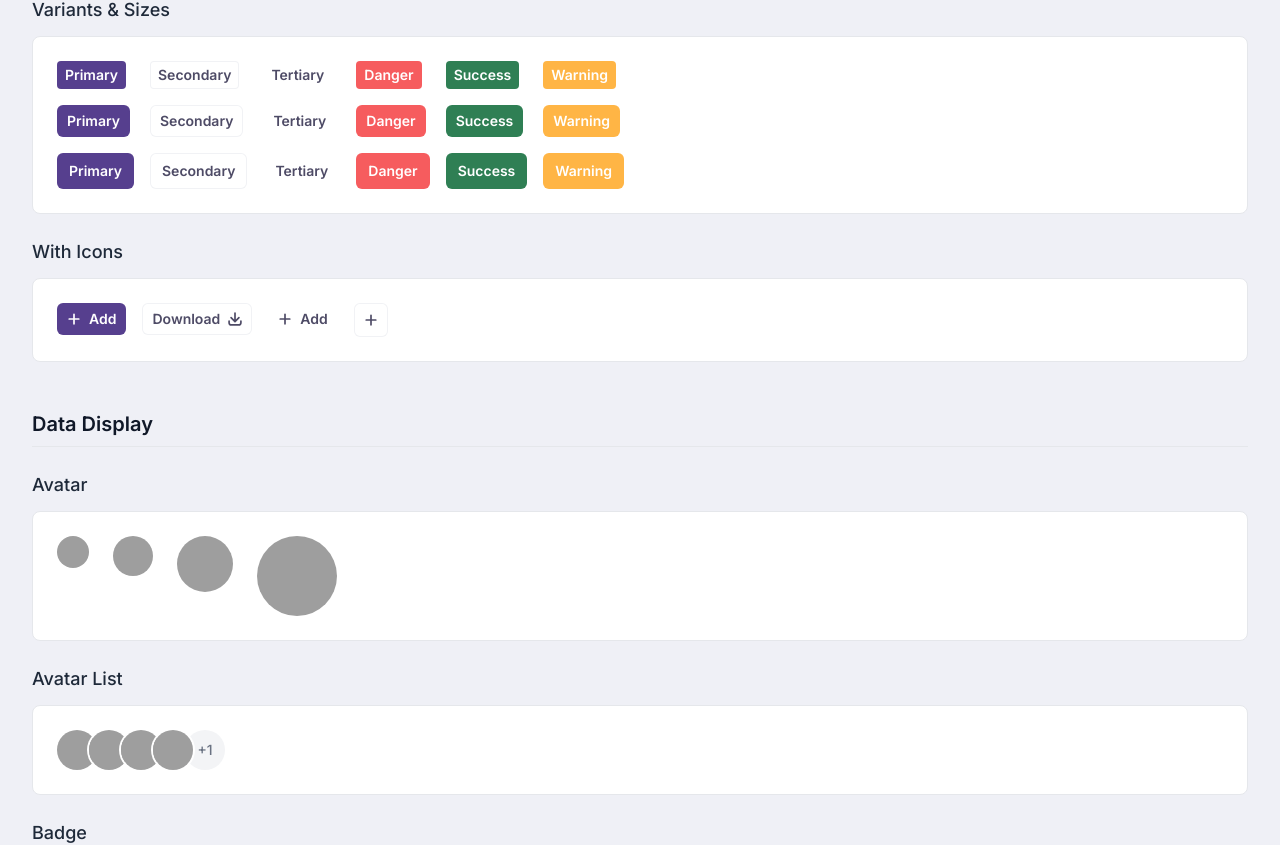
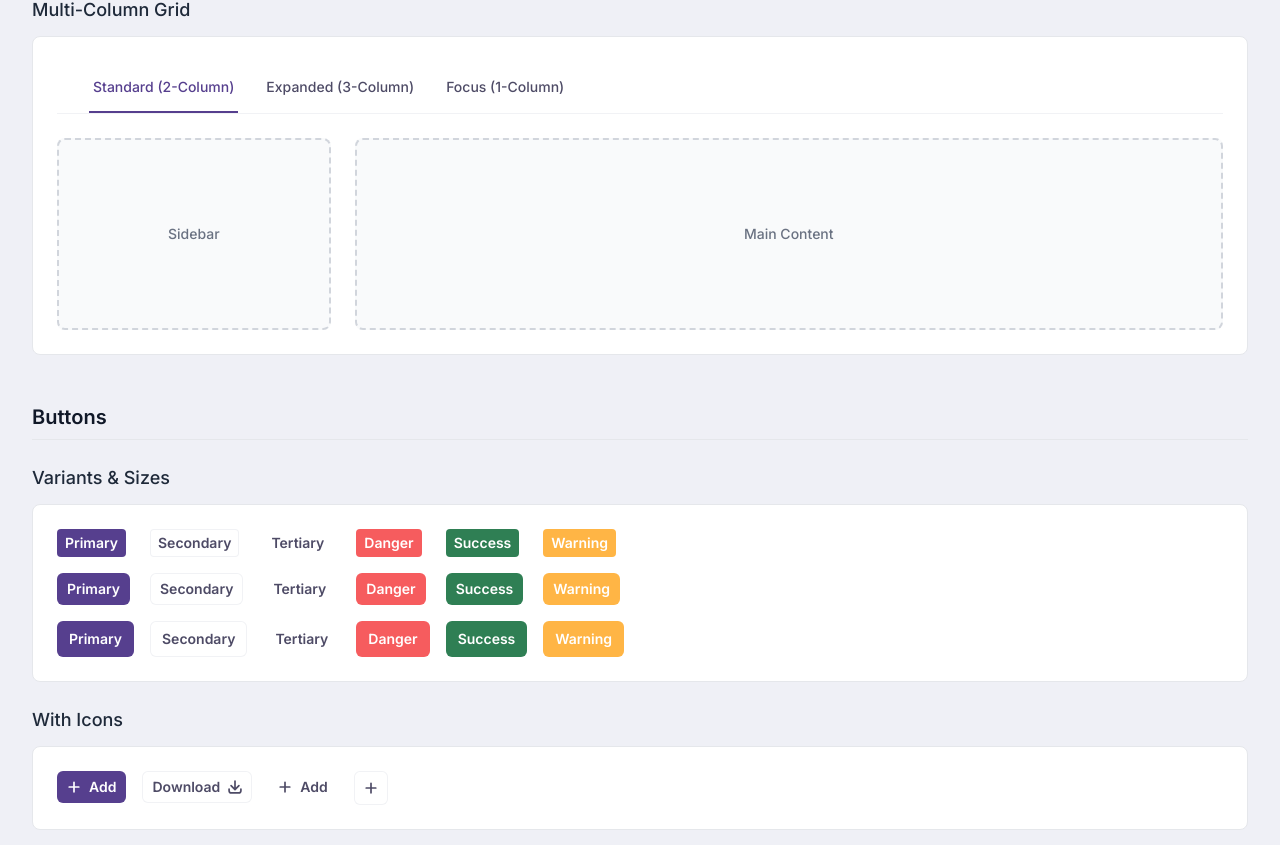
Before and after one commit to DannyRuchtie/SGTailwind, a React (Vite) app: page /components in a window 1280 px wide. Shown: the part 239-1084 px from the top of the page. Built offline with nearby package versions, Linux system fonts and the light colour scheme; grey boxes are pictures that could not be loaded.

Commit message:
added layout

```diff
--- a/src/components/navigation/Tabs.jsx
+++ b/src/components/navigation/Tabs.jsx
@@ -2,7 +2,25 @@ import PropTypes from 'prop-types';
 import { Link } from 'react-router-dom';
 import { ChevronDownIcon } from '@heroicons/react/16/solid';
 
-export default function Tabs({ tabs, activeTab }) {
+export default function Tabs({ tabs, activeTab, setActiveTab }) {
+  const handleTabClick = (tab) => {
+    if (setActiveTab) {
+      setActiveTab(tab.id);
+    }
+  };
+
+  const handleSelectChange = (e) => {
+    const selectedTabId = e.target.value;
+    if (setActiveTab) {
+      setActiveTab(selectedTabId);
+    } else {
+      const tab = tabs.find(t => t.id === selectedTabId);
+      if (tab && tab.path) {
+        window.location.href = tab.path;
+      }
+    }
+  };
+
   return (
     <div className="bg-SG-bg-content">
       <div className="sm:hidden px-4 pt-3 pb-2">
@@ -13,12 +31,7 @@ export default function Tabs({ tabs, activeTab }) {
             aria-label="Select a tab"
             className="block w-full border  appearance-none rounded-md border-SG-stroke bg-SG-bg-content py-2.5 pl-3 pr-10 text-SG-text-primary text-sm focus:border-SG-buttons-cta-primary focus:outline-none focus:ring-1 focus:ring-SG-buttons-cta-primary"
             value={activeTab}
-            onChange={(e) => {
-              const tab = tabs.find(t => t.id === e.target.value);
-              if (tab) {
-                window.location.href = tab.path;
-              }
-            }}
+            onChange={handleSelectChange}
           >
             {tabs.map((tab) => (
               <option key={tab.id} value={tab.id}>
@@ -38,17 +51,31 @@ export default function Tabs({ tabs, activeTab }) {
       <div className="hidden sm:block">
         <nav className="mx-auto px-4 sm:px-6 lg:px-8 border-b border-SG-stroke">
           <div className="flex">
-            {tabs.map((tab) => (
-              <Link
-                key={tab.id}
-                to={tab.path}
-                className={`relative py-4 px-1 mr-6 text-sm font-medium whitespace-nowrap
-                  ${
+            {tabs.map((tab) => {
+              const commonProps = {
+                className: `relative py-4 px-1 mr-6 text-sm font-medium whitespace-nowrap ${
                   activeTab === tab.id
                     ? 'text-SG-buttons-cta-primary'
                     : 'text-SG-text-secondary hover:text-SG-text-primary'
-                  }`}
-              >
+                }`,
+              };
+
+              if (setActiveTab) {
+                return (
+                  <button key={tab.id} {...commonProps} onClick={() => handleTabClick(tab)}>
+                    {tab.label}
+                    {activeTab === tab.id && (
+                      <span
+                        className="absolute bottom-0 left-0 right-0 h-0.5 border-b-2 border-SG-buttons-cta-primary"
+                        aria-hidden="true"
+                      />
+                    )}
+                  </button>
+                );
+              }
+
+              return (
+                <Link key={tab.id} {...commonProps} to={tab.path}>
                   {tab.label}
                   {activeTab === tab.id && (
                     <span
@@ -57,7 +84,8 @@ export default function Tabs({ tabs, activeTab }) {
                     />
                   )}
                 </Link>
-            ))}
+              );
+            })}
           </div>
         </nav>
       </div>
@@ -70,8 +98,9 @@ Tabs.propTypes = {
     PropTypes.shape({
       id: PropTypes.string.isRequired,
       label: PropTypes.string.isRequired,
-      path: PropTypes.string.isRequired,
+      path: PropTypes.string,
     })
   ).isRequired,
   activeTab: PropTypes.string.isRequired,
+  setActiveTab: PropTypes.func,
 };
--- a/src/components/pages/ComponentShowcase.jsx
+++ b/src/components/pages/ComponentShowcase.jsx
@@ -29,7 +29,7 @@ import Pagination from '../ui/navigation/Pagination';
 // Overlays
 import Accordion from '../ui/data-display/Accordion';
 import Dropdown from '../ui/overlays/Dropdown';
-import Modal from '../ui/overlays/Modal';
+import ConfirmationModal from '../ui/overlays/ConfirmationModal';
 import WorkerListItem from '../ui/list/WorkerListItem';
 import ListEmptyState from '../ui/list/ListEmptyState';
 
@@ -40,6 +40,7 @@ import Notification from '../ui/Notification';
 import Tabs from '../navigation/Tabs';
 import { DialogTitle } from '@headlessui/react'
 import { ArrowDownTrayIcon, PlusIcon } from '@heroicons/react/16/solid'
+import MultiColumnLayoutShowcase from '../ui/layout/MultiColumnLayoutShowcase';
 
 
 const ComponentSection = ({ title, children }) => (
@@ -61,7 +62,7 @@ const ComponentWrapper = ({ title, children }) => (
 export default function ComponentShowcase() {
     const [sliderValue, setSliderValue] = useState(50);
     const [toggleEnabled, setToggleEnabled] = useState(false);
-    const [isModalOpen, setIsModalOpen] = useState(false);
+    const [modalState, setModalState] = useState({ open: false, variant: 'danger' });
     const [checkboxStates, setCheckboxStates] = useState({ terms: false, newsletter: true });
     const [radioValue, setRadioValue] = useState('email');
     const [showNotification, setShowNotification] = useState(false);
@@ -121,6 +122,17 @@ export default function ComponentShowcase() {
     <div className="col-span-12">
       <h1 className="text-3xl font-bold text-gray-900 dark:text-white mb-10">Component Showcase</h1>
 
+
+
+      <ComponentSection title="Layout">
+        <ComponentWrapper title="Multi-Column Grid">
+          <div className="w-full">
+            <MultiColumnLayoutShowcase />
+          </div>
+        </ComponentWrapper>
+      </ComponentSection>
+
+
       <ComponentSection title="Buttons">
         <ComponentWrapper title="Variants & Sizes">
             <div className="flex items-start gap-4">
@@ -166,48 +178,7 @@ export default function ComponentShowcase() {
         </ComponentWrapper>
       </ComponentSection>
 
-      <ComponentSection title="Data Display">
-        <ComponentWrapper title="Avatar">
-            <Avatar alt="Anika Calzoni" size="sm" />
-            <Avatar alt="Lincoln Vetrovs" size="md" />
-            <Avatar alt="Justin Ekstrom" size="lg" />
-            <Avatar alt="Ann Rhiel Madsen" size="xl" />
-        </ComponentWrapper>
-        <ComponentWrapper title="Avatar List">
-            <AvatarList avatars={avatarListItems} />
-        </ComponentWrapper>
-        <ComponentWrapper title="Badge">
-            <Badge label="Primary" color="primary" />
-            <Badge label="Gray" color="gray" />
-            <Badge label="Success" color="success" />
-            <Badge label="Warning" color="warning" />
-            <Badge label="Error" color="error" />
-        </ComponentWrapper>
-        <ComponentWrapper title="Progress Bar">
-            <div className="w-full space-y-4">
-                <ProgressBar progress={75} color="primary" />
-                <ProgressBar progress={50} color="success" size="sm" />
-            </div>
-        </ComponentWrapper>
-        <ComponentWrapper title="Spinner">
-            <Spinner size="sm" />
-            <Spinner size="md" color="gray" />
-            <Spinner size="lg" />
-        </ComponentWrapper>
-        <ComponentWrapper title="Tooltip">
-            <Tooltip content="This is a tooltip">
-                <Button>Hover me (top)</Button>
-            </Tooltip>
-             <Tooltip content="This is another tooltip" position="bottom">
-                <Button>Hover me (bottom)</Button>
-            </Tooltip>
-        </ComponentWrapper>
-        <ComponentWrapper title="Table">
-            <div className="w-full">
-                <Table headers={tableHeaders} data={tableData} />
-            </div>
-        </ComponentWrapper>
-      </ComponentSection>
+
 
       <ComponentSection title="Lists">
         <ComponentWrapper title="List Item">
@@ -326,23 +297,66 @@ export default function ComponentShowcase() {
             <Dropdown buttonText="Options" items={dropdownItems} />
         </ComponentWrapper>
          <ComponentWrapper title="Modal">
-            <Button onClick={() => setIsModalOpen(true)}>Open Modal</Button>
-            <Modal isOpen={isModalOpen} setIsOpen={setIsModalOpen}>
-                 <div className="bg-white dark:bg-gray-800 p-6 rounded-lg max-w-sm w-full text-left">
-                    <DialogTitle className="text-lg font-medium text-gray-900 dark:text-white">Deactivate account</DialogTitle>
-                    <div className="mt-2">
-                        <p className="text-sm text-gray-500 dark:text-gray-400">
-                           Are you sure you want to deactivate your account? All of your data will be permanently removed. This action cannot be undone.
-                        </p>
-                    </div>
-                    <div className="mt-4 flex justify-end space-x-2">
-                        <Button variant="secondary" onClick={() => setIsModalOpen(false)}>Cancel</Button>
-                        <Button onClick={() => setIsModalOpen(false)}>Deactivate</Button>
-                    </div>
-                </div>
-            </Modal>
+            <div className="flex gap-4">
+                <Button onClick={() => setModalState({ open: true, variant: 'danger' })}>Danger Modal</Button>
+                 <Button variant="primary" onClick={() => setModalState({ open: true, variant: 'info' })}>Info Modal</Button>
+            </div>
+            <ConfirmationModal
+                open={modalState.open}
+                setOpen={(isOpen) => setModalState({ ...modalState, open: isOpen })}
+                title="Confirm Action"
+                message="Are you sure you want to do this? This action cannot be undone."
+                confirmText="Confirm"
+                onConfirm={() => console.log('Confirmed!')}
+                variant={modalState.variant}
+            />
         </ComponentWrapper>
       </ComponentSection>
+
+
+      <ComponentSection title="Data Display">
+        <ComponentWrapper title="Avatar">
+            <Avatar alt="Anika Calzoni" size="sm" />
+            <Avatar alt="Lincoln Vetrovs" size="md" />
+            <Avatar alt="Justin Ekstrom" size="lg" />
+            <Avatar alt="Ann Rhiel Madsen" size="xl" />
+        </ComponentWrapper>
+        <ComponentWrapper title="Avatar List">
+            <AvatarList avatars={avatarListItems} />
+        </ComponentWrapper>
+        <ComponentWrapper title="Badge">
+            <Badge label="Primary" color="primary" />
+            <Badge label="Gray" color="gray" />
+            <Badge label="Success" color="success" />
+            <Badge label="Warning" color="warning" />
+            <Badge label="Error" color="error" />
+        </ComponentWrapper>
+        <ComponentWrapper title="Progress Bar">
+            <div className="w-full space-y-4">
+                <ProgressBar progress={75} color="primary" />
+                <ProgressBar progress={50} color="success" size="sm" />
+            </div>
+        </ComponentWrapper>
+        <ComponentWrapper title="Spinner">
+            <Spinner size="sm" />
+            <Spinner size="md" color="gray" />
+            <Spinner size="lg" />
+        </ComponentWrapper>
+        <ComponentWrapper title="Tooltip">
+            <Tooltip content="This is a tooltip">
+                <Button>Hover me (top)</Button>
+            </Tooltip>
+             <Tooltip content="This is another tooltip" position="bottom">
+                <Button>Hover me (bottom)</Button>
+            </Tooltip>
+        </ComponentWrapper>
+        <ComponentWrapper title="Table">
+            <div className="w-full">
+                <Table headers={tableHeaders} data={tableData} />
+            </div>
+        </ComponentWrapper>
+      </ComponentSection>
+
     </div>
   );
 }
--- /dev/null
+++ b/src/components/ui/layout/MultiColumnLayoutShowcase.jsx
@@ -0,0 +1,77 @@
+import PropTypes from 'prop-types';
+import { useState } from 'react';
+import Tabs from '../../navigation/Tabs';
+
+const LayoutBox = ({ children, className = '' }) => (
+  <div className={`h-48 rounded-lg border-2 border-dashed border-gray-300 dark:border-gray-600 bg-gray-50 dark:bg-gray-800/50 flex items-center justify-center ${className}`}>
+    <span className="text-sm font-medium text-gray-500 dark:text-gray-400">{children}</span>
+  </div>
+);
+
+LayoutBox.propTypes = {
+  children: PropTypes.node.isRequired,
+  className: PropTypes.string,
+};
+
+const layoutOptions = [
+  { id: 'standard', label: 'Standard (2-Column)' },
+  { id: 'expanded', label: 'Expanded (3-Column)' },
+  { id: 'focus', label: 'Focus (1-Column)' },
+];
+
+export default function MultiColumnLayoutShowcase() {
+  const [activeLayout, setActiveLayout] = useState('standard');
+
+  const renderLayout = () => {
+    switch (activeLayout) {
+      case 'focus':
+        return (
+          <div className="col-span-12">
+            <LayoutBox>Full-Width Content</LayoutBox>
+          </div>
+        );
+      case 'standard':
+        return (
+          <>
+            <div className="col-span-12 md:col-span-3">
+              <LayoutBox>Sidebar</LayoutBox>
+            </div>
+            <div className="col-span-12 md:col-span-9">
+              <LayoutBox>Main Content</LayoutBox>
+            </div>
+          </>
+        );
+      case 'expanded':
+        return (
+          <>
+            <div className="col-span-12 md:col-span-3">
+              <LayoutBox>Sidebar</LayoutBox>
+            </div>
+            <div className="col-span-12 md:col-span-6">
+              <LayoutBox>Main Content</LayoutBox>
+            </div>
+            <div className="col-span-12 md:col-span-3">
+              <LayoutBox>Info Panel</LayoutBox>
+            </div>
+          </>
+        );
+      default:
+        return null;
+    }
+  };
+
+  return (
+    <div>
+      <div className="mb-6">
+        <Tabs
+          tabs={layoutOptions}
+          activeTab={activeLayout}
+          setActiveTab={setActiveLayout}
+        />
+      </div>
+      <div className="grid grid-cols-12 gap-6">
+        {renderLayout()}
+      </div>
+    </div>
+  );
+}
--- a/src/components/ui/overlays/ConfirmationModal.jsx
+++ b/src/components/ui/overlays/ConfirmationModal.jsx
@@ -1,12 +1,50 @@
 import { Dialog, Transition } from '@headlessui/react';
-import { ExclamationTriangleIcon } from '@heroicons/react/24/outline';
+import { ExclamationTriangleIcon, InformationCircleIcon, CheckCircleIcon } from '@heroicons/react/24/outline';
 import { Fragment } from 'react';
 import PropTypes from 'prop-types';
+import Button from '../buttons/Button';
 
-export default function Modal({ open, setOpen, title, message, confirmText, onConfirm }) {
+const variants = {
+  danger: {
+    icon: ExclamationTriangleIcon,
+    iconColor: 'text-SG-state-error',
+    iconBgColor: 'bg-red-100',
+    buttonVariant: 'danger',
+  },
+  warning: {
+    icon: ExclamationTriangleIcon,
+    iconColor: 'text-SG-state-warning',
+    iconBgColor: 'bg-yellow-100',
+    buttonVariant: 'warning',
+  },
+  success: {
+    icon: CheckCircleIcon,
+    iconColor: 'text-SG-state-success',
+    iconBgColor: 'bg-green-100',
+    buttonVariant: 'success',
+  },
+  info: {
+    icon: null,
+    iconColor: '',
+    iconBgColor: '',
+    buttonVariant: 'primary',
+  },
+};
+
+export default function ConfirmationModal({
+  open,
+  setOpen,
+  title,
+  message,
+  confirmText,
+  onConfirm,
+  variant = 'danger'
+}) {
+  const { icon: Icon, iconColor, iconBgColor, buttonVariant } = variants[variant];
+
   return (
     <Transition.Root show={open} as={Fragment}>
-      <Dialog as="div" className="relative z-10" onClose={setOpen}>
+      <Dialog as="div" className="relative z-50" onClose={setOpen}>
         <Transition.Child
           as={Fragment}
           enter="ease-out duration-300"
@@ -16,26 +54,28 @@ export default function Modal({ open, setOpen, title, message, confirmText, onCo
           leaveFrom="opacity-100"
           leaveTo="opacity-0"
         >
-          <div className="fixed inset-0 bg-black/20 transition-opacity" />
+          <div className="fixed inset-0 bg-black/30 backdrop-blur-sm transition-opacity" />
         </Transition.Child>
 
-        <div className="fixed inset-0 z-10 w-screen overflow-y-auto">
+        <div className="fixed inset-0 z-50 w-screen overflow-y-auto">
           <div className="flex min-h-full items-end justify-center p-4 text-center sm:items-center sm:p-0">
             <Transition.Child
               as={Fragment}
               enter="ease-out duration-300"
               enterFrom="opacity-0 translate-y-4 sm:translate-y-0 sm:scale-95"
-              enterTo="opacity-10 translate-y-0 sm:scale-10"
+              enterTo="opacity-100 translate-y-0 sm:scale-100"
               leave="ease-in duration-200"
-              leaveFrom="opacity-10 translate-y-0 sm:scale-10"
+              leaveFrom="opacity-100 translate-y-0 sm:scale-100"
               leaveTo="opacity-0 translate-y-4 sm:translate-y-0 sm:scale-95"
             >
               <Dialog.Panel className="relative transform overflow-hidden rounded-lg bg-SG-bg-content px-4 pb-4 pt-5 text-left shadow-xl transition-all sm:my-8 sm:w-full sm:max-w-lg sm:p-6">
                 <div className="sm:flex sm:items-start">
-                  <div className="mx-auto flex h-12 w-12 flex-shrink-0 items-center justify-center rounded-full bg-red-100 sm:mx-0 sm:h-10 sm:w-10">
-                    <ExclamationTriangleIcon className="h-6 w-6  text-SG-state-error" aria-hidden="true" />
-                  </div>
-                  <div className="mt-3 text-center sm:ml-4 sm:mt-0 sm:text-left">
+                  {Icon && (
+                    <div className={`mx-auto flex h-12 w-12 flex-shrink-0 items-center justify-center rounded-full ${iconBgColor} sm:mx-0 sm:h-10 sm:w-10`}>
+                      <Icon className={`h-6 w-6 ${iconColor}`} aria-hidden="true" />
+                    </div>
+                  )}
+                  <div className={`mt-3 text-center sm:text-left ${Icon ? 'sm:ml-4 sm:mt-0' : ''}`}>
                     <Dialog.Title as="h3" className="text-base font-semibold leading-6 text-SG-text-primary">
                       {title}
                     </Dialog.Title>
@@ -45,23 +85,22 @@ export default function Modal({ open, setOpen, title, message, confirmText, onCo
                   </div>
                 </div>
                 <div className="mt-5 sm:mt-4 sm:flex sm:flex-row-reverse">
-                  <button
-                    type="button"
-                    className="inline-flex w-full justify-center rounded-md bg-SG-state-error px-3 py-2 text-sm font-semibold text-white shadow-sm hover:SG-state-error/90 sm:ml-3 sm:w-auto"
+                  <Button
+                    variant={buttonVariant}
                     onClick={() => {
                       onConfirm();
                       setOpen(false);
                     }}
                   >
                     {confirmText}
-                  </button>
-                  <button
-                    type="button"
-                    className="mt-3 inline-flex w-full justify-center rounded-md bg-SG-bg-content px-3 py-2 text-sm font-semibold text-SG-text-primary shadow-sm ring-1 ring-inset ring-gray-300 hover:bg-SG-bg-base50 sm:mt-0 sm:w-auto"
+                  </Button>
+                  <Button
+                    variant="secondary"
                     onClick={() => setOpen(false)}
+                    className="sm:mr-3 mt-3 sm:mt-0"
                   >
                     Cancel
-                  </button>
+                  </Button>
                 </div>
               </Dialog.Panel>
             </Transition.Child>
@@ -72,11 +111,12 @@ export default function Modal({ open, setOpen, title, message, confirmText, onCo
   );
 }
 
-Modal.propTypes = {
+ConfirmationModal.propTypes = {
   open: PropTypes.bool.isRequired,
   setOpen: PropTypes.func.isRequired,
   title: PropTypes.string.isRequired,
   message: PropTypes.string.isRequired,
   confirmText: PropTypes.string.isRequired,
   onConfirm: PropTypes.func.isRequired,
+  variant: PropTypes.oneOf(['danger', 'warning', 'success', 'info']),
 };
--- a/src/components/ui/overlays/Modal.jsx
+++ /dev/null
@@ -1,47 +0,0 @@
-import { Fragment } from 'react';
-import { Dialog, Transition } from '@headlessui/react';
-import PropTypes from 'prop-types';
-
-export default function Modal({ isOpen, setIsOpen, children }) {
-  return (
-    <Transition appear show={isOpen} as={Fragment}>
-      <Dialog as="div" className="relative z-50" onClose={() => setIsOpen(false)}>
-        <Transition.Child
-          as={Fragment}
-          enter="ease-out duration-300"
-          enterFrom="opacity-0"
-          enterTo="opacity-100"
-          leave="ease-in duration-200"
-          leaveFrom="opacity-100"
-          leaveTo="opacity-0"
-        >
-          <div className="fixed inset-0 bg-black/30" />
-        </Transition.Child>
-
-        <div className="fixed inset-0 overflow-y-auto">
-          <div className="flex min-h-full items-center justify-center p-4 text-center">
-            <Transition.Child
-              as={Fragment}
-              enter="ease-out duration-300"
-              enterFrom="opacity-0 scale-95"
-              enterTo="opacity-100 scale-100"
-              leave="ease-in duration-200"
-              leaveFrom="opacity-100 scale-100"
-              leaveTo="opacity-0 scale-95"
-            >
-              <Dialog.Panel className="w-full max-w-md transform overflow-hidden rounded-2xl bg-white p-6 text-left align-middle shadow-xl transition-all dark:bg-gray-800">
-                {children}
-              </Dialog.Panel>
-            </Transition.Child>
-          </div>
-        </div>
-      </Dialog>
-    </Transition>
-  );
-}
-
-Modal.propTypes = {
-  isOpen: PropTypes.bool.isRequired,
-  setIsOpen: PropTypes.func.isRequired,
-  children: PropTypes.node.isRequired,
-};
--- a/src/index.css
+++ b/src/index.css
@@ -34,7 +34,7 @@
 
   /* Button Colors */
   --color-SG-buttons-cta-primary: #563f8e; /* #6c257c */
-  --color-SG-buttons-cta-primary-hover: #483677;
+  --color-SG-buttons-cta-primary-hover: #402F6A;
   --color-SG-buttons-cta-secondary: #ffffff;
   --color-SG-buttons-cta-secondary-hover: #eff9fc;
 
```
Also changed, not shown: 1 other file (tests, documents, lock files or other folders). Lines whose indentation alone changed are shown as unchanged.
